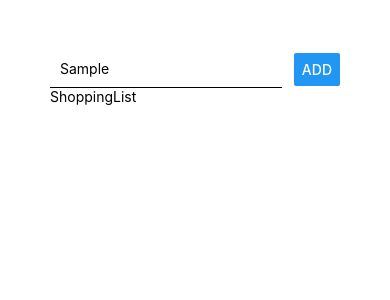
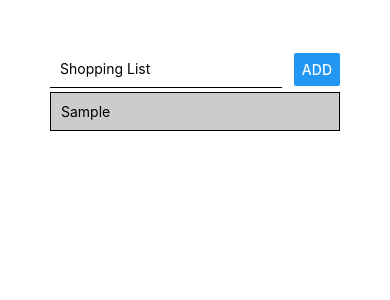
Before and after one commit to dbmarch/react-native-complete-guide, a React Native app: screen / in a window 390 px wide. Both pictures are taken after typing "Sample" into the empty fields and a click on the button "ADD". Shown: the top 300 px of the page. Built offline with nearby package versions, Linux system fonts and the light colour scheme.

Commit message:
add scrollview

```diff
--- a/App.js
+++ b/App.js
@@ -1,15 +1,36 @@
-import React from 'react';
-import { StyleSheet, Text, TextInput, Button, View } from 'react-native';
+import React, { useState } from 'react';
+import { StyleSheet, Text, TextInput, Button, View , ScrollView } from 'react-native';
+import {isEmpty, map} from 'lodash'
 
 export default function App() {
+  const [item, setItem]= useState('')
+  const [list, setList] = useState([])
+  const itemInputHandler = (enteredText) => setItem(enteredText)
+  const addItemHandler = ()=> {
+    if (!isEmpty(item) ){
+      setList([...list, item])
+      setItem('')
+    }
+  }
+
   return (
     <View style = {styles.screen}>
       <View style = {styles.inputContainer}>
-        <TextInput placeholder = "Shopping List"
-          style = {styles.textInput}/>
-        <Button title = "ADD" />
+        <TextInput
+          placeholder = "Shopping List"
+          onChangeText = {itemInputHandler}
+          style = {styles.textInput}
+          value = {item}
+          />
+        <Button title = "ADD" onPress={addItemHandler}/>
        </View>
-      <View><Text>ShoppingList</Text></View>
+       <ScrollView>
+        {map(list, (item, index)=>(
+        <View  style={styles.listItem} key={index}  >
+          <Text >{item}</Text>
+         </View>))}
+
+       </ScrollView>
     </View>
   );
 }
@@ -27,5 +48,12 @@ const styles = StyleSheet.create({
     borderBottomColor: 'black',
     borderBottomWidth: 1,
     padding: 10,
-    width: '80%'}
+    width: '80%'},
+  listItem: {
+    padding:10,
+    backgroundColor: '#ccc',
+    borderColor: 'black',
+    borderWidth: 1,
+    marginVertical: 4,
+  }
 })
--- a/package.json
+++ b/package.json
@@ -9,6 +9,7 @@
   },
   "dependencies": {
     "expo": "^34.0.1",
+    "lodash": "^4.17.15",
     "react": "16.8.3",
     "react-dom": "^16.8.6",
     "react-native": "https://github.com/expo/react-native/archive/sdk-34.0.0.tar.gz",
```
